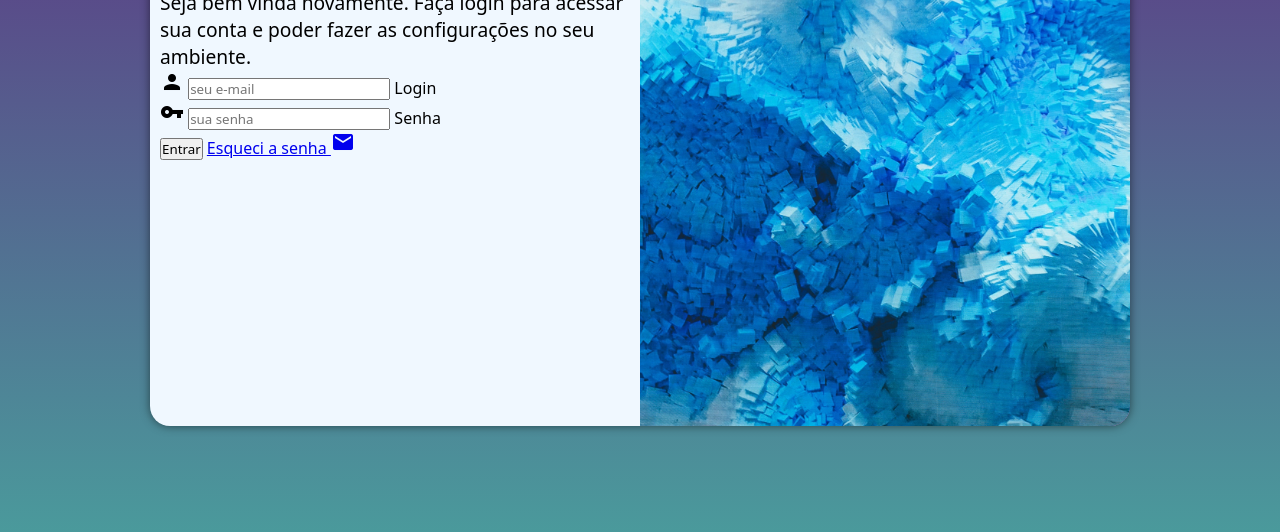
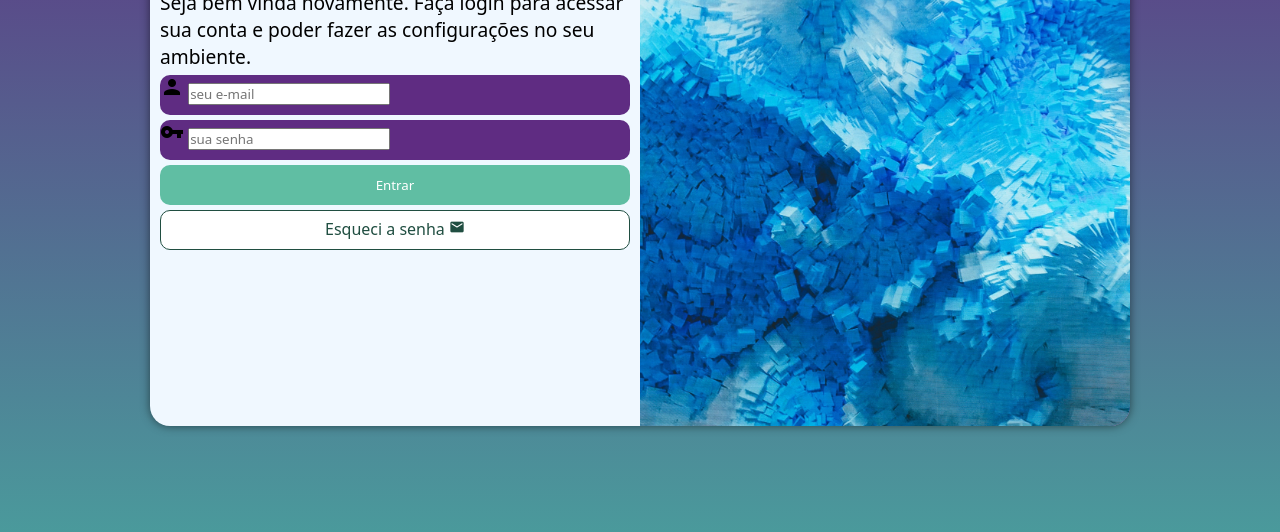
Before and after one commit to Beto2Franca/projeto-login, a plain HTML site: page index.html in a window 1280 px wide. Shown: the part 224-756 px from the top of the page. Drawn offline with Linux system fonts and the light colour scheme.

Commit message:
formulario projeto login

```diff
--- a/estilos/style.css
+++ b/estilos/style.css
@@ -69,3 +69,63 @@ div#formulario > h1{
 div#formulario > p{
     font-size: 0.8em;
 }
+
+
+form > div.campo{
+    background-color: #5f2c82;
+    display: block;
+    width: 100%;
+    height: 40px;
+    border-radius: 10px;
+    margin: 5px 0px;
+
+}
+
+
+div.campo > label{
+    display: none;
+}
+
+
+form > input[type=submit]{
+    display: block;
+    width: 100%;
+    height: 40px;
+    background-color: rgb(96, 190, 163);
+    color: white;
+    border: none;
+    border-radius: 10px;
+}
+
+form > input[type=submit]:hover{
+    background-color: rgb(48, 111, 93);
+    cursor: pointer;
+
+
+}
+
+form > a.botao{
+    display: block;
+    text-align: center;
+    font-size: 1em;
+    width: 100%;
+    height: 40px;
+    padding-top: 7px;
+    margin-top: 5px;
+    background-color: rgb(255, 255, 255);
+    color: rgb(32, 78, 65);
+    border: 1px solid rgb(32, 78, 65);
+    border-radius: 10px;
+    text-decoration: none;
+}
+
+
+form > a.botao:hover{
+    background-color: rgb(119, 233, 201) ;
+}
+
+form > a.botao > span{
+    font-size: 1em;
+
+
+}
--- a/index.html
+++ b/index.html
@@ -38,7 +38,7 @@
                     </div>
 
                     <input type="submit" value="Entrar">
-                    <a href="esqueci.html">Esqueci a senha <span class="material-icons">mail</span> </a>
+                    <a href="esqueci.html" class="botao">Esqueci a senha <span class="material-icons">mail</span> </a>
 
 
                 </form>
```
